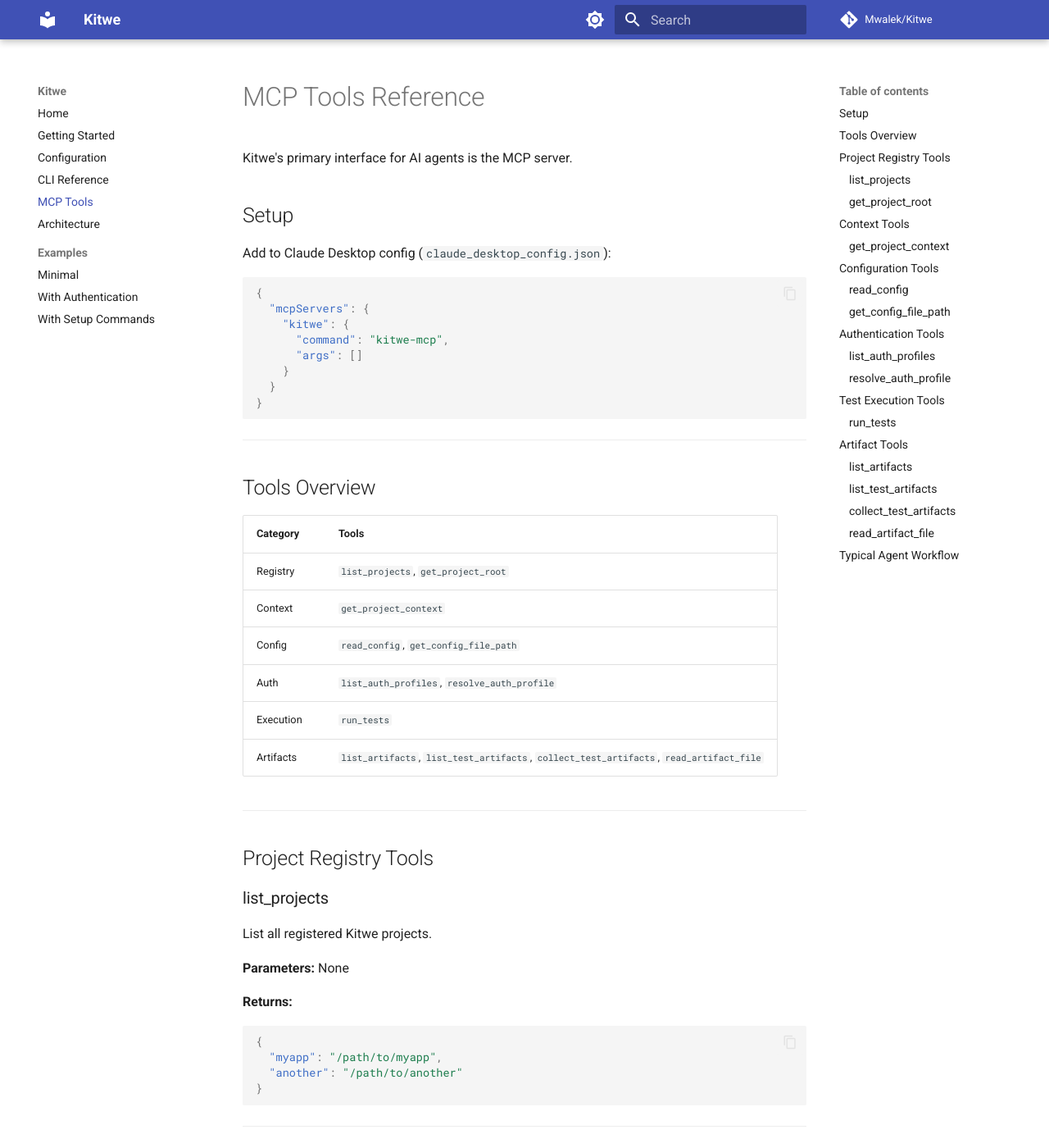
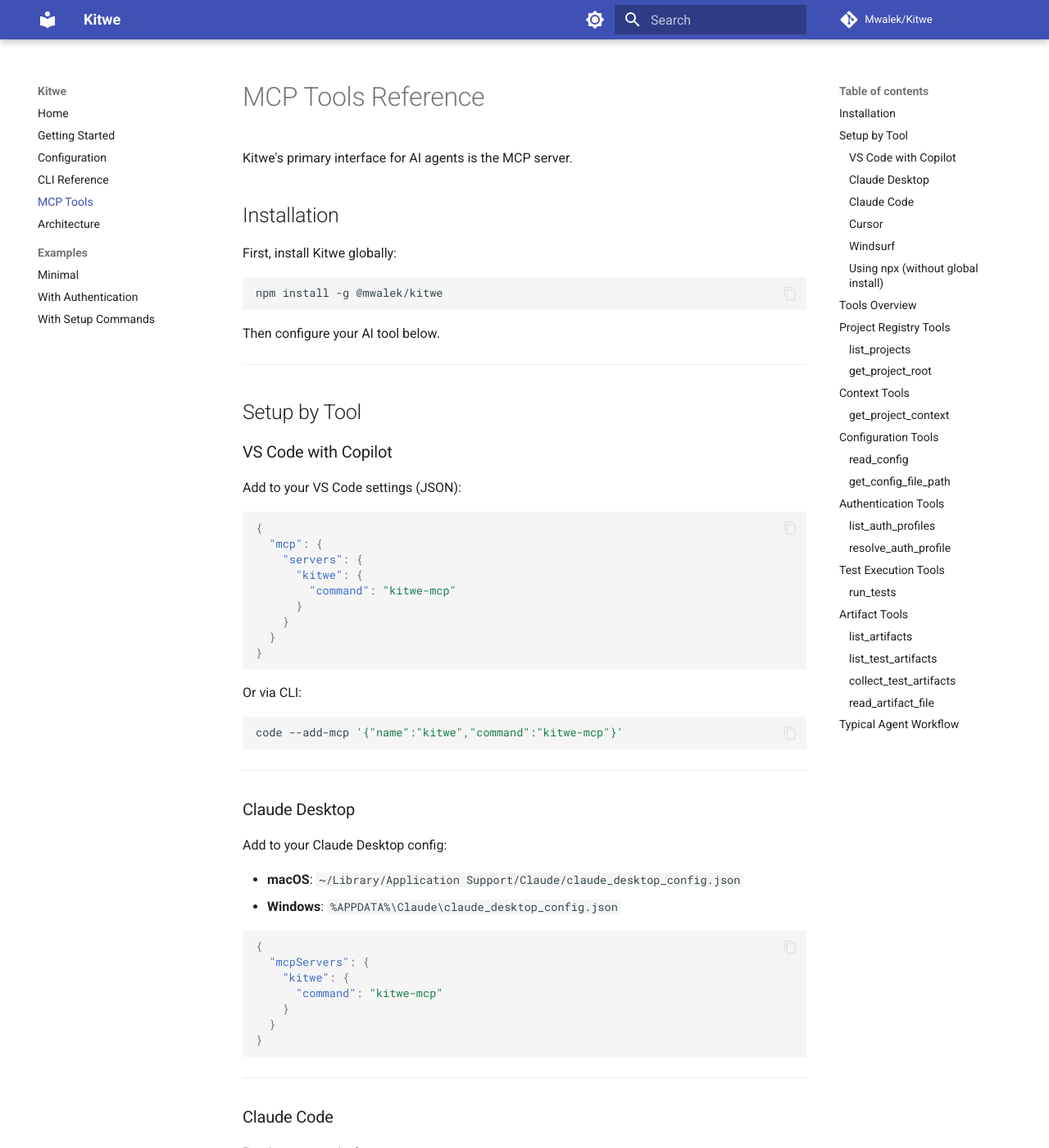
Before and after one commit to Mwalek/kitwe, an MkDocs documentation site: the page built from docs/mcp-tools.md, in a window 1280 px wide and 1400 px high. Shown: the whole window at 82% size. Built offline with MkDocs 1.6.1 and Material for MkDocs 9.7.7, drawn with Linux system fonts in a browser that asks for light colours; comment, search, counter and statistics services are not loaded; some of the changed text lies outside the part shown.

Commit message:
Add MCP setup instructions for multiple AI tools
- VS Code with Copilot
- Claude Desktop (with config file paths)
- Claude Code (CLI command)
- Cursor (UI and config file)
- Windsurf
- npx alternative (without global install)

Update getting-started.md to reference detailed MCP setup guide.

````diff
--- a/docs/mcp-tools.md
+++ b/docs/mcp-tools.md
@@ -2,19 +2,136 @@
 
 Kitwe's primary interface for AI agents is the MCP server.
 
-## Setup
+## Installation
 
-Add to Claude Desktop config (`claude_desktop_config.json`):
+First, install Kitwe globally:
+
+```bash
+npm install -g @mwalek/kitwe
+```
+
+Then configure your AI tool below.
+
+---
+
+## Setup by Tool
+
+### VS Code with Copilot
+
+Add to your VS Code settings (JSON):
+
+```json
+{
+  "mcp": {
+    "servers": {
+      "kitwe": {
+        "command": "kitwe-mcp"
+      }
+    }
+  }
+}
+```
+
+Or via CLI:
+
+```bash
+code --add-mcp '{"name":"kitwe","command":"kitwe-mcp"}'
+```
+
+---
+
+### Claude Desktop
+
+Add to your Claude Desktop config:
+
+- **macOS**: `~/Library/Application Support/Claude/claude_desktop_config.json`
+- **Windows**: `%APPDATA%\Claude\claude_desktop_config.json`
 
 ```json
 {
   "mcpServers": {
     "kitwe": {
-      "command": "kitwe-mcp",
-      "args": []
+      "command": "kitwe-mcp"
     }
   }
 }
+```
+
+---
+
+### Claude Code
+
+Run in your terminal:
+
+```bash
+claude mcp add --transport stdio kitwe -- kitwe-mcp
+```
+
+To share with your team (creates `.mcp.json`):
+
+```bash
+claude mcp add --transport stdio kitwe --scope project -- kitwe-mcp
+```
+
+---
+
+### Cursor
+
+Open **Cursor Settings** → **MCP** → **Add new MCP server**
+
+- **Name**: `kitwe`
+- **Type**: `command`
+- **Command**: `kitwe-mcp`
+
+Or add to `~/.cursor/mcp.json`:
+
+```json
+{
+  "mcpServers": {
+    "kitwe": {
+      "command": "kitwe-mcp"
+    }
+  }
+}
+```
+
+---
+
+### Windsurf
+
+Open **Windsurf Settings** → **Cascade** → **MCP Servers** → **Add Server** → **Add custom server**
+
+```json
+{
+  "mcpServers": {
+    "kitwe": {
+      "command": "kitwe-mcp"
+    }
+  }
+}
+```
+
+---
+
+### Using npx (without global install)
+
+If you prefer not to install globally, use `npx`:
+
+```json
+{
+  "mcpServers": {
+    "kitwe": {
+      "command": "npx",
+      "args": ["-y", "-p", "@mwalek/kitwe", "kitwe-mcp"]
+    }
+  }
+}
+```
+
+For Claude Code:
+
+```bash
+claude mcp add --transport stdio kitwe -- npx -y -p @mwalek/kitwe kitwe-mcp
 ```
 
 ---
````
Also changed, not shown: docs/getting-started.md (+5 -10 lines).
